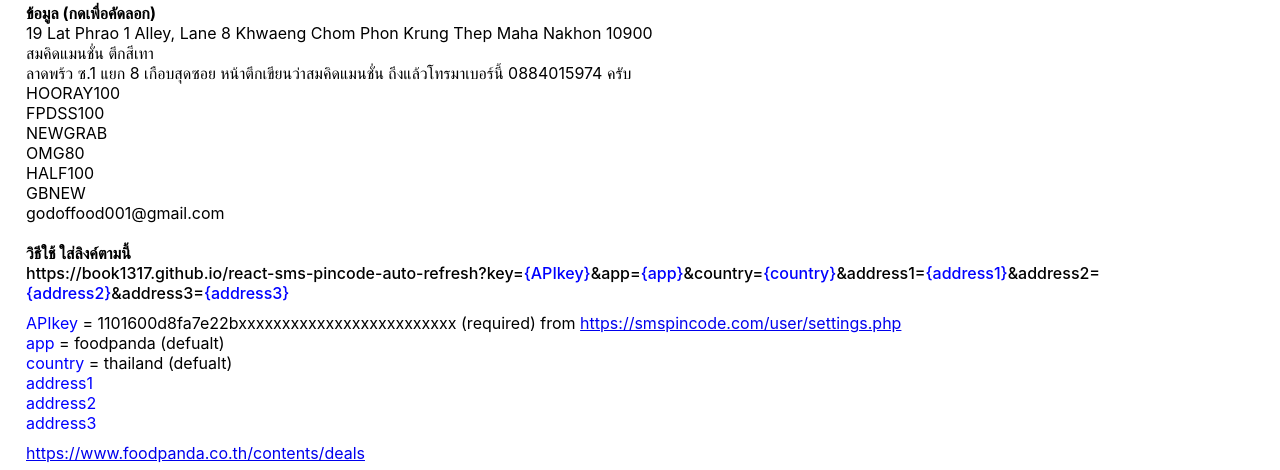
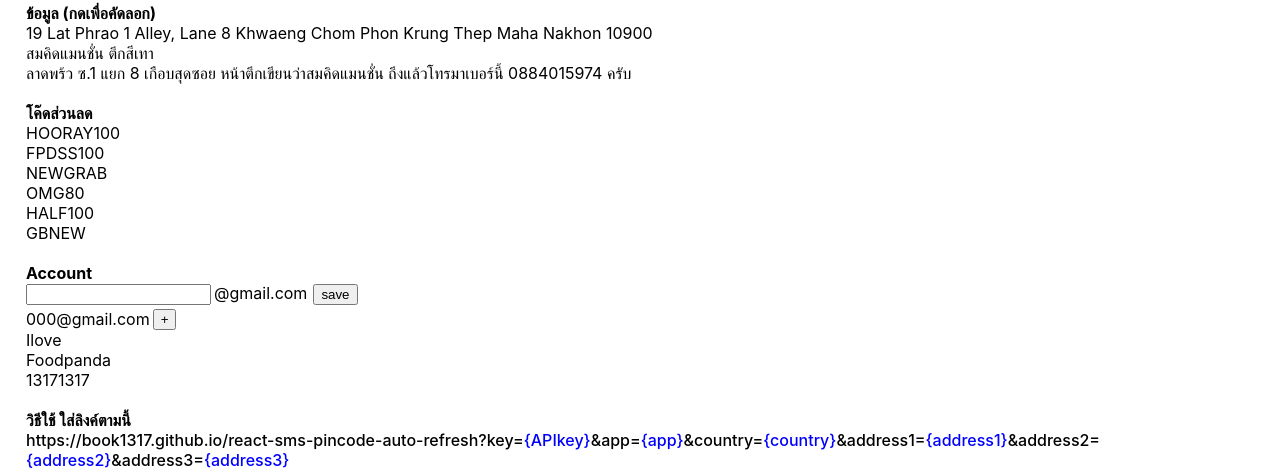
Before and after one commit to book1317/react-sms-pincode-auto-refresh, a React (Create React App) app: page / in a window 1280 px wide. Shown: the part 240-710 px from the top of the page. Built offline with nearby package versions, Linux system fonts and the light colour scheme; no server answers.

Commit message:
add email and copy effect

```diff
--- a/package.json
+++ b/package.json
@@ -9,6 +9,7 @@
     "@testing-library/user-event": "^12.8.3",
     "react": "^17.0.2",
     "react-dom": "^17.0.2",
+    "react-router-dom": "^5.2.0",
     "react-scripts": "4.0.3",
     "web-vitals": "^1.1.2"
   },
--- a/src/API.js
+++ b/src/API.js
@@ -34,25 +34,25 @@
 };
 
 export const getMessage = async (params, number) => {
-    try {
     const { apikey, app, country } = params;
     return new Promise((resolve, reject) => {
         fetch(
             `http://api.smspincode.com/user/api/get_sms.php?customer=${apikey}&number=${number}&app=${app}&country=${country}`
         ).then(async (res) => {
-                if (res.ok) {
+            try {
+                if (res && res.ok) {
                     const result = await res.json();
                     if (result) {
                         console.log(result);
                         resolve(result);
                     }
                 }
-                reject(res);
+                reject('');
+            } catch (err) {
+                reject(err);
+            }
         });
     });
-    } catch (err) {
-        console.log('err on API', err);
-    }
 };
 
 export const getMoney = async (params, number) => {
--- a/src/App.css
+++ b/src/App.css
@@ -1,4 +1,5 @@
 .App {
+    position: relative;
     padding: 26px;
     text-align: center;
 }
@@ -133,3 +134,28 @@
 .typeButton {
     border-radius: 6px;
 }
+
+.emailCount {
+    display: flex;
+    margin-top: 4px;
+}
+
+.countButton {
+    margin-left: 3px;
+}
+
+.copyBox {
+    position: absolute;
+    padding: 20px;
+    top: 10px;
+    left: 10px;
+    right: 10px;
+    min-height: 20px;
+    background-color: rgb(43, 43, 43);
+    color: white;
+    z-index: 1;
+    background-color: 20px;
+    transition: 0.3s;
+    border-radius: 6px;
+    font-weight: 500;
+}
--- a/src/App.js
+++ b/src/App.js
@@ -8,6 +8,9 @@
 class App extends React.Component {
     getNumberInterval;
     sound = new Audio('https://smspincode.com/user/plucky.mp3');
+    inputEmail = '';
+    urlParams = new URLSearchParams(window.location.search);
+    copyTimeout;
 
     state = {
         params: {
@@ -24,10 +27,15 @@
         isGetNumber: false,
         lastErrorMessage: '',
         money: '',
+        email: '',
+        emailCount: 0,
+        showCopy: false,
     };
 
     async componentDidMount() {
-        const urlParams = new URLSearchParams(window.location.search);
+        const urlParams = this.urlParams;
+        const email = urlParams.get('email') || 'ilovegrab';
+        const emailCount = parseInt(urlParams.get('emailCount')) || 0;
         const apikey = urlParams.get('key');
         const app = urlParams.get('app') || 'foodpanda';
         const country = urlParams.get('country') || 'thailand';
@@ -38,7 +46,7 @@
 
         const money = await getMoney(params);
 
-        await this.setState({ params, money });
+        await this.setState({ params, money, email, emailCount });
         await this.refresh();
     }
 
@@ -90,12 +98,11 @@
         } catch (err) {
             console.log('err on App');
             this.setErrorMessage(err);
-        } finally {
-            await this.refresh();
-            if (message) {
-                callback();
-                this.playSound();
-            }
+        }
+        await this.refresh();
+        if (message) {
+            callback();
+            this.playSound();
         }
     };
 
@@ -120,12 +127,45 @@
         this.setState({ isGetNumber: !isGetNumber });
     };
 
+    setParams = (key, value) => {
+        this.urlParams.set(key, value);
+    };
+
+    replaceParams = () => {
+        const newParams = this.urlParams.toString();
+        const newURL = window.location.origin + '/?' + newParams;
+        window.location.replace(newURL);
+    };
+
+    onCopy = async (copyText) => {
+        clearTimeout(this.copyTimeout);
+        this.setState({ showCopy: true, copyText });
+        this.copyTimeout = setTimeout(() => {
+            this.setState({ showCopy: false });
+        }, 1000);
+    };
+
     render() {
-        const { allNumber, isLoading, isGetNumber, timeGetNumber, params, lastErrorMessage, money } = this.state;
+        const {
+            allNumber,
+            isLoading,
+            isGetNumber,
+            timeGetNumber,
+            params,
+            lastErrorMessage,
+            money,
+            email,
+            emailCount,
+            showCopy,
+            copyText,
+        } = this.state;
         const { apikey, app, country, address1, address2, address3 } = params;
 
         return (
             <div className="App">
+                <div style={{ opacity: showCopy ? 1 : 0 }} className="copyBox">
+                    Copy : {copyText}
+                </div>
                 <div className="headerContainer">
                     <div className="leftHeader">
                         <div>
@@ -199,21 +239,67 @@
 
                 <div className="howto">
                     <div className="howtoTitle">ข้อมูล {'(กดเพื่อคัดลอก)'}</div>
-                    <CopyButton>
+                    <CopyButton onCopied={this.onCopy}>
                         {address1 || '19 Lat Phrao 1 Alley, Lane 8 Khwaeng Chom Phon Krung Thep Maha Nakhon 10900'}
                     </CopyButton>
-                    <CopyButton>{address2 || 'สมคิดแมนชั่น ตึกสีเทา'}</CopyButton>
-                    <CopyButton>
+                    <CopyButton onCopied={this.onCopy}>{address2 || 'สมคิดแมนชั่น ตึกสีเทา'}</CopyButton>
+                    <CopyButton onCopied={this.onCopy}>
                         {address3 ||
                             'ลาดพร้ว ซ.1 แยก 8 เกือบสุดซอย หน้าตึกเขียนว่าสมคิดแมนชั่น ถึงแล้วโทรมาเบอร์นี้ 0884015974 ครับ'}
                     </CopyButton>
-                    <CopyButton>HOORAY100</CopyButton>
-                    <CopyButton>FPDSS100</CopyButton>
-                    <CopyButton>NEWGRAB</CopyButton>
-                    <CopyButton>OMG80</CopyButton>
-                    <CopyButton>HALF100</CopyButton>
-                    <CopyButton>GBNEW</CopyButton>
-                    <CopyButton>godoffood001@gmail.com</CopyButton>
+                </div>
+
+                <div className="howto">
+                    <div className="howtoTitle">โค๊ดส่วนลด</div>
+                    <CopyButton onCopied={this.onCopy}>HOORAY100</CopyButton>
+                    <CopyButton onCopied={this.onCopy}>FPDSS100</CopyButton>
+                    <CopyButton onCopied={this.onCopy}>NEWGRAB</CopyButton>
+                    <CopyButton onCopied={this.onCopy}>OMG80</CopyButton>
+                    <CopyButton onCopied={this.onCopy}>HALF100</CopyButton>
+                    <CopyButton onCopied={this.onCopy}>GBNEW</CopyButton>
+                </div>
+
+                <div className="howto">
+                    <div className="howtoTitle">Account</div>
+                    <input
+                        onChange={(e) => {
+                            this.setState({ email: e.target.value });
+                        }}
+                    />
+                    <span style={{ marginLeft: '3px' }}>@gmail.com</span>
+                    <button
+                        style={{ marginLeft: '6px' }}
+                        onClick={() => {
+                            this.setParams('email', email);
+                            this.setParams('emailCount', 0);
+                            this.replaceParams();
+                            this.setState({ emailCount: 0, email });
+                        }}
+                    >
+                        save
+                    </button>
+                    <div>
+                        <div className={'emailCount'}>
+                            <CopyButton onCopied={this.onCopy}>
+                                {email}
+                                {emailCount.toString().padStart(3, '0')}@gmail.com
+                            </CopyButton>
+                            <button
+                                className={'countButton'}
+                                onClick={() => {
+                                    let newEmailCount = emailCount + 1;
+                                    this.setParams('emailCount', newEmailCount);
+                                    this.replaceParams();
+                                    this.setState({ emailCount: newEmailCount });
+                                }}
+                            >
+                                +
+                            </button>
+                        </div>
+                    </div>
+                    <CopyButton onCopied={this.onCopy}>Ilove</CopyButton>
+                    <CopyButton onCopied={this.onCopy}>Foodpanda</CopyButton>
+                    <CopyButton onCopied={this.onCopy}>13171317</CopyButton>
                 </div>
 
                 <div className="howto">
--- a/src/CopyButton.js
+++ b/src/CopyButton.js
@@ -13,9 +13,12 @@
             <div>
                 <div
                     style={{ color: isCopy ? 'green' : '' }}
-                    className="copyButton"
+                    className={'copyButton'}
                     onClick={() => {
                         this.setState({ isCopy: true });
+                        if (this.props.onCopied) {
+                            this.props.onCopied(children);
+                        }
                         navigator.clipboard.writeText(children);
                     }}
                 >
--- a/src/Item.js
+++ b/src/Item.js
@@ -10,9 +10,10 @@
         clearInterval(this.getMessageInterval);
     }
 
-    getMessage = async (number, message) => {
+    getMessage = async (number) => {
+        const { item } = this.props;
         try {
-            await this.props.getMessage(number, message, this.callback);
+            await this.props.getMessage(number, item.message, this.callback);
         } catch (err) {
             console.log('err on item', err);
         }
@@ -23,14 +24,14 @@
         this.setState({ isRefresh: false });
     };
 
-    onClickGetMessage = async (number, message) => {
+    onClickGetMessage = async (number) => {
         const { isRefresh } = this.state;
         this.setState({ isRefresh: !isRefresh });
 
         if (isRefresh) {
             clearInterval(this.getMessageInterval);
         } else {
-            this.getMessage(number, message);
+            this.getMessage(number);
             this.getMessageInterval = setInterval(async () => {
                 const { time } = this.state;
                 if (time === 0) {
@@ -38,7 +39,7 @@
                 } else {
                     this.setState({ time: time - 1 });
                     if (time === 1) {
-                        this.getMessage(number, message);
+                        this.getMessage(number);
                     }
                 }
             }, 1000);
@@ -55,7 +56,7 @@
                         <button
                             className="getButton"
                             onClick={() => {
-                                this.onClickGetMessage(item.number, item.message);
+                                this.onClickGetMessage(item.number);
                             }}
                         >
                             {isRefresh ? 'Get:' + time : 'Get'}
```
Also changed, not shown: 1 other file (tests, documents, lock files or other folders). Lines whose indentation alone changed are shown as unchanged.
